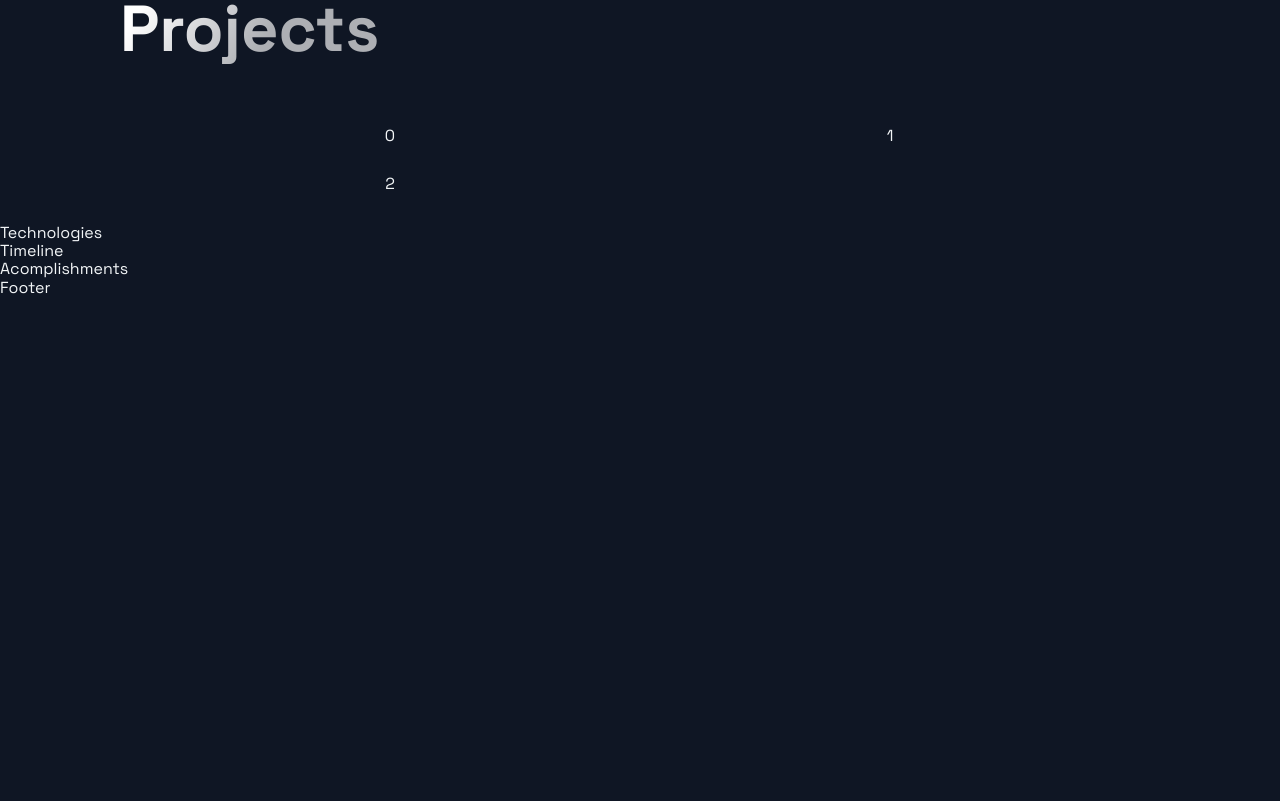
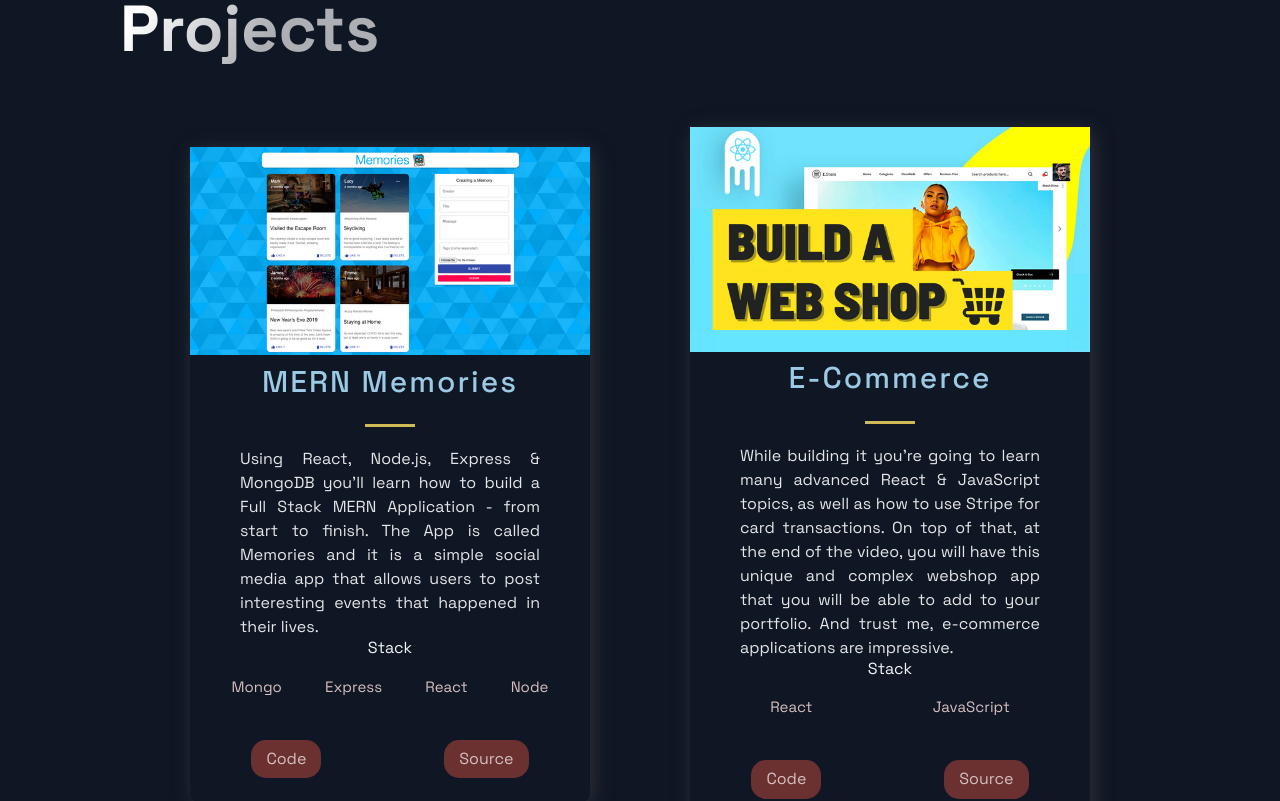
Before and after one commit to mabsboza/portafolio_webside, a Next.js app: page / in a window 1280 px wide. Shown: the part 740-1541 px from the top of the page. Before the commit the page ends 1038 px from the top, so only its background shows below. Built offline with nearby package versions, Linux system fonts and the light colour scheme.

Commit message:
Add projects components

```diff
--- a/src/components/Projects/Projects.js
+++ b/src/components/Projects/Projects.js
@@ -9,10 +9,29 @@
     <SectionDivider />
     <SectionTitle main>Projects</SectionTitle>
     <GridContainer>
-      {[0,1,2].map((project) => (
-        <div>
-          {project}
-        </div>
+      {projects.map(({ id, image, title, tags, source, visit,  description }) => (
+        <BlogCard key={id}>
+          <Img src={image} />
+          <TitleContent>
+            <HeaderThree title>{title}</HeaderThree>
+            <Hr />
+          </TitleContent>
+          <CardInfo>
+            {description}
+          </CardInfo>
+          <div>
+            <TitleContent>Stack</TitleContent>
+            <TagList>
+              {tags.map((tag, i) => (
+                <Tag key={i}>{tag}</Tag>
+              ))}
+            </TagList>
+            <UtilityList>
+              <ExternalLinks href={visit}>Code</ExternalLinks>
+              <ExternalLinks href={source}>Source</ExternalLinks>
+            </UtilityList>
+          </div>
+        </BlogCard>
       ))}
     </GridContainer>
   </Section>
```
